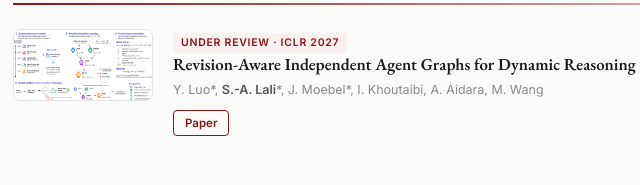
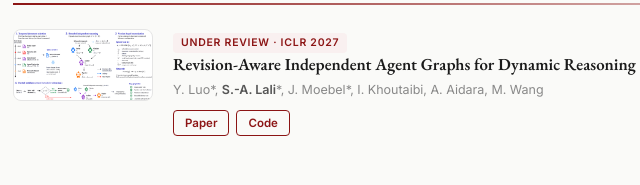
Before and after one commit to SelimLali/selimlali.github.io, a plain HTML site: page index.html in a window 1280 px wide. Shown: the part 1270-1455 px from the top of the page, 117-757 px from the left. Drawn offline with Linux system fonts and the light colour scheme.

Commit message:
Add code link to RIAG

```diff
--- a/index.html
+++ b/index.html
@@ -99,7 +99,7 @@
           <span class="tag">Under review &middot; ICLR 2027</span>
           <h3>Revision-Aware Independent Agent Graphs for Dynamic Reasoning</h3>
           <p class="by">Y. Luo*, <b>S.-A. Lali</b>*, J. Moebel*, I. Khoutaibi, A. Aidara, M. Wang</p>
-          <div class="buttons"><a href="https://arxiv.org/abs/2610.01249">Paper</a></div>
+          <div class="buttons"><a href="https://arxiv.org/abs/2610.01249">Paper</a><a href="https://github.com/luoyan407/Revision-Aware_Independent_Agent_Graphs">Code</a></div>
         </div>
       </article>
     </div>
```
